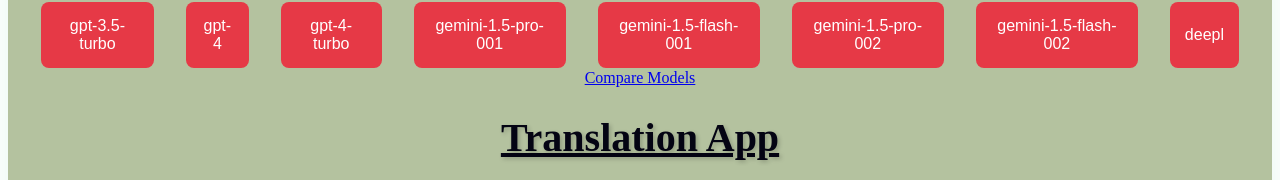
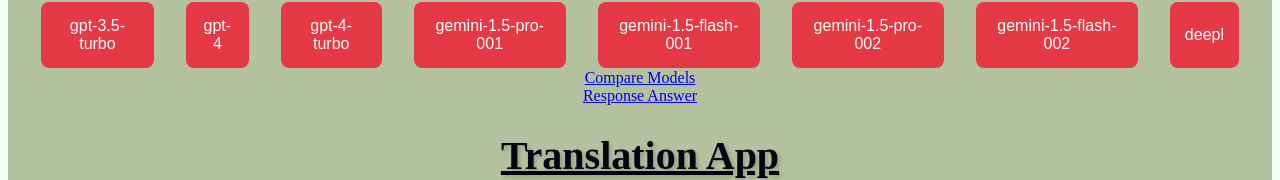
Before and after one commit to NandaniSingla/internship_project, a React (Vite) app: page / in a window 1280 px wide. Shown: the part 138-318 px from the top of the page. Built offline with nearby package versions, Linux system fonts and the light colour scheme; no server answers; the database is empty.

Commit message:
connected question page to the translation app

```diff
--- a/src/App.jsx
+++ b/src/App.jsx
@@ -215,6 +215,9 @@ const App = () => {
           ))}
         </div>
         <Link to="/compare" className="compare-link">Compare Models</Link>
+        <div>
+          <Link to="/Q&A" className="compare-link">Response Answer</Link>
+        </div>
       </div>
 
       <div className="main">
--- a/src/Q&A.jsx
+++ b/src/ResponseAnswer.jsx
@@ -3,8 +3,8 @@ import "./App.css";
 import { Configuration, OpenAIApi } from "openai";
 import { GoogleGenerativeAI } from "@google/generative-ai";
 import { BeatLoader } from "react-spinners";
-
-const responseAnswer = () => {
+import { Link } from "react-router-dom";
+const ResponseAnswer = () => {
   const [formData, setFormData] = useState({
     inputType: "translation", // Default input type
     toLanguage: "Spanish",
@@ -198,6 +198,7 @@ const responseAnswer = () => {
 
   return (
     <div className="container">
+        <Link to="/" className="back-link">Back to Translation</Link>
         <h1>AI Translation & QA App</h1>
 
         <form onSubmit={(e) => e.preventDefault()}>
@@ -293,4 +294,4 @@ const responseAnswer = () => {
   );
 };
 
-export default responseAnswer;
+export default ResponseAnswer;
--- a/src/main.jsx
+++ b/src/main.jsx
@@ -1,15 +1,17 @@
 import React from 'react';
 import ReactDOM from 'react-dom/client';
 import { BrowserRouter as Router, Routes, Route } from 'react-router-dom';
-import App from './App';
-import CompareTranslate from './CompareTranslation'; // Import CompareTranslate component
+import App from './App'; // Import the main App component
+import CompareTranslate from './CompareTranslation'; // Import the CompareTranslate component
+import ResponseAnswer from './ResponseAnswer'; // Import the responseAnswer component
 
 ReactDOM.createRoot(document.getElementById('root')).render(
   <React.StrictMode>
     <Router>
       <Routes>
-        <Route path="/" element={<App />} />  {/* Default path to App */}
-        <Route path="/compare" element={<CompareTranslate />} />  {/* Route for CompareTranslate */}
+        <Route path="/" element={<App />} /> {/* Default path to App */}
+        <Route path="/compare" element={<CompareTranslate />} /> {/* Route for CompareTranslate */}
+        <Route path="/Q&A" element={<ResponseAnswer />} /> {/* Route for responseAnswer */}
       </Routes>
     </Router>
   </React.StrictMode>
```
Also changed, not shown: src/CompareTranslation.jsx (+0 -279 lines). Lines whose indentation alone changed are shown as unchanged.
